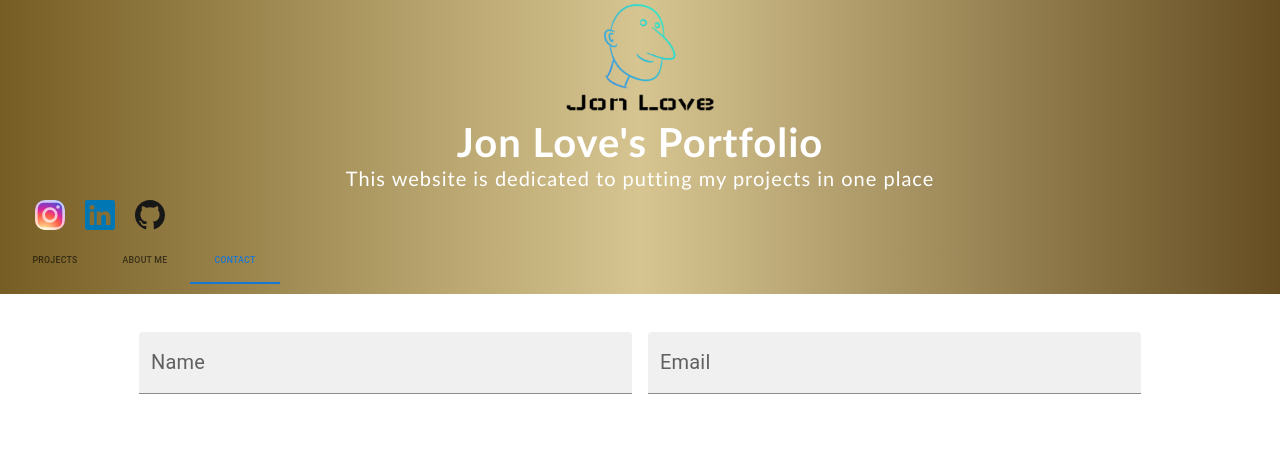
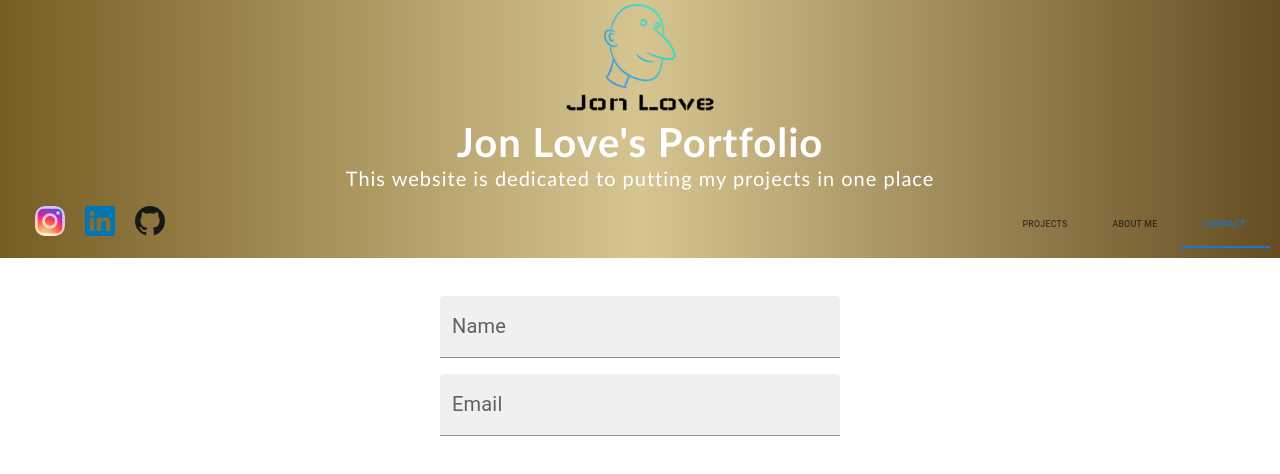
Before and after one commit to jonnny013/portfolio, a React (Vite) app: page /contact in a window 1280 px wide. Shown: the top 474 px of the page. Built offline with nearby package versions, Linux system fonts and the light colour scheme.

Commit message:
Adjust nav bar spacing and flex Adjust form spacing

```diff
--- a/src/App.css
+++ b/src/App.css
@@ -53,7 +53,9 @@ header {
 
 #header-link {
   font-size: 3rem;
-  gap: 50px;
+  display: flex;
+  justify-content: space-between;
+  align-items: center;
   margin: auto;
   padding: 10px;
   width: auto;
@@ -161,7 +163,6 @@ h2 {
 }
 
 .progressBar {
-  background: rgb(0, 255, 255);
   background: var(--my-gradient2);
   width: 0%;
 }
@@ -311,6 +312,9 @@ h2 {
   .cover::after {
     width: 50px;
   }
+  #header-link {
+    flex-direction: column;
+  }
   .arrow-icon {
     padding: 0px;
     font-size: 30px;
--- a/src/components/ContactMe/ContactForm.tsx
+++ b/src/components/ContactMe/ContactForm.tsx
@@ -4,8 +4,15 @@ const ContactForm = () => {
   return (
     <Box
       sx={{
-        '& > :not(style)': { m: 1, width: '85ch' },
+        '& > :not(style)': {
+          m: 1,
+          marginLeft: 'auto',
+          marginRight: 'auto',
+          width: '80%',
+          maxWidth: 400,
+        },
       }}
+      style={{ display: 'flex', flexDirection: 'column', margin: 'auto' }}
     >
       <StandardFormBar id='name' label='Name' type='text' />
       <StandardFormBar id='email' label='Email' type='email' />
--- a/src/components/Header/NavTabs.tsx
+++ b/src/components/Header/NavTabs.tsx
@@ -36,7 +36,7 @@ const NavTabs = () => {
   }
 
   return (
-    <Box sx={{ width: '100%' }}>
+    <Box >
       <Tabs
         value={value}
         onChange={handleChange}
--- /dev/null
+++ b/src/themes.ts
@@ -0,0 +1,7 @@
+const themes = {
+  fonts: {
+    fontSize: 16
+  }
+}
+
+export default themes
```
